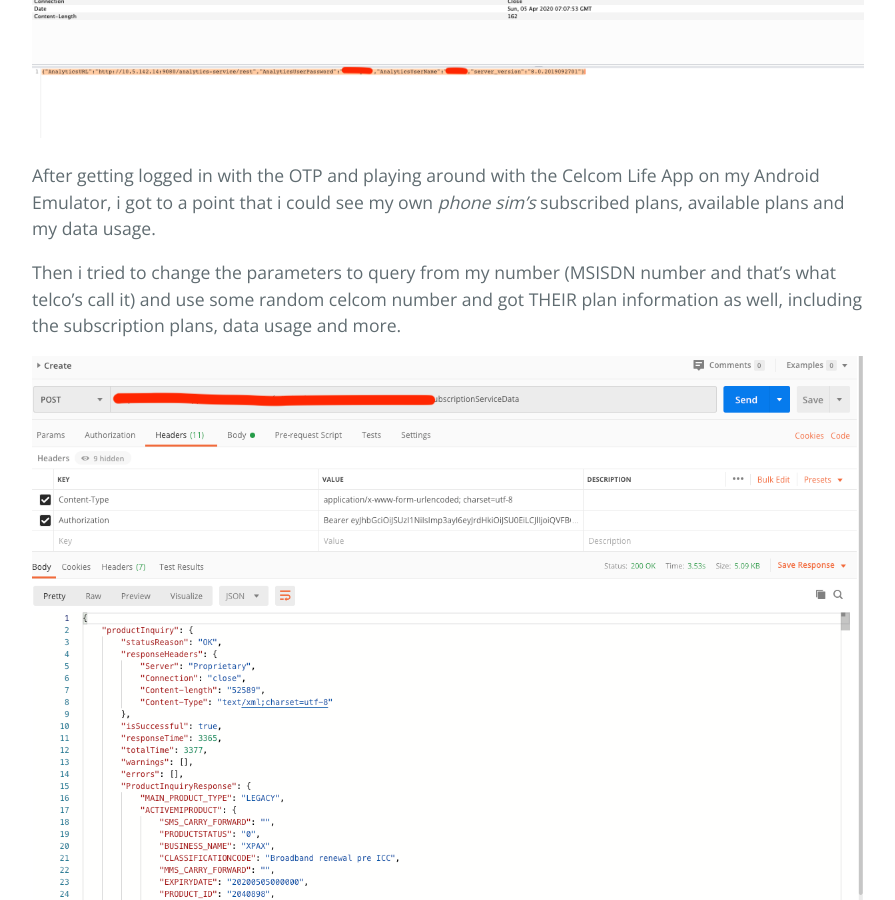
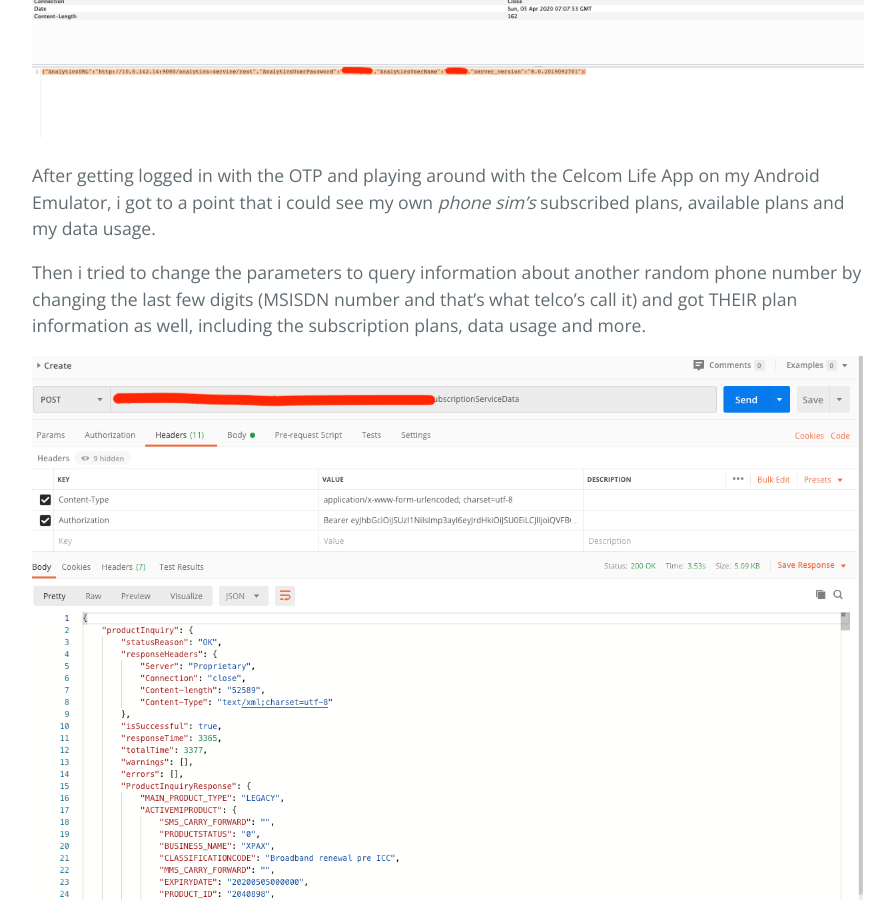
Before and after one commit to muhammadn/muhammadn.github.io, a Jekyll site: the page built from _posts/2020-05-26-disclosure-of-celcom-data-leaks.md, in a window 1280 px wide and 900 px high, scrolled down 1009 px. Shown: the whole window, without its empty margins (192-1087 px from the left). Built offline with Jekyll 4.4.1, drawn with Linux system fonts in a browser that asks for light colours.

Commit message:
add more details to the celcom api blogspot

```diff
--- a/_posts/2020-05-26-disclosure-of-celcom-data-leaks.md
+++ b/_posts/2020-05-26-disclosure-of-celcom-data-leaks.md
@@ -22,7 +22,7 @@ The first step was the Celcom Life App OTP 2FA, when you request for the 2FA tok
 
 After getting logged in with the OTP and playing around with the Celcom Life App on my Android Emulator, i got to a point that i could see my own *phone sim's* subscribed plans, available plans and my data usage.
 
-Then i tried to change the parameters to query from my number (MSISDN number and that's what telco's call it) and use some random celcom number and got THEIR plan information as well, including the subscription plans, data usage and more.
+Then i tried to change the parameters to query information about another random phone number by changing the last few digits (MSISDN number and that's what telco's call it) and got THEIR plan information as well, including the subscription plans, data usage and more.
 
 ![Celcom API]({{ site.url }}/assets/images/Celcom Life API.png){:class="img-responsive"}
 
```
